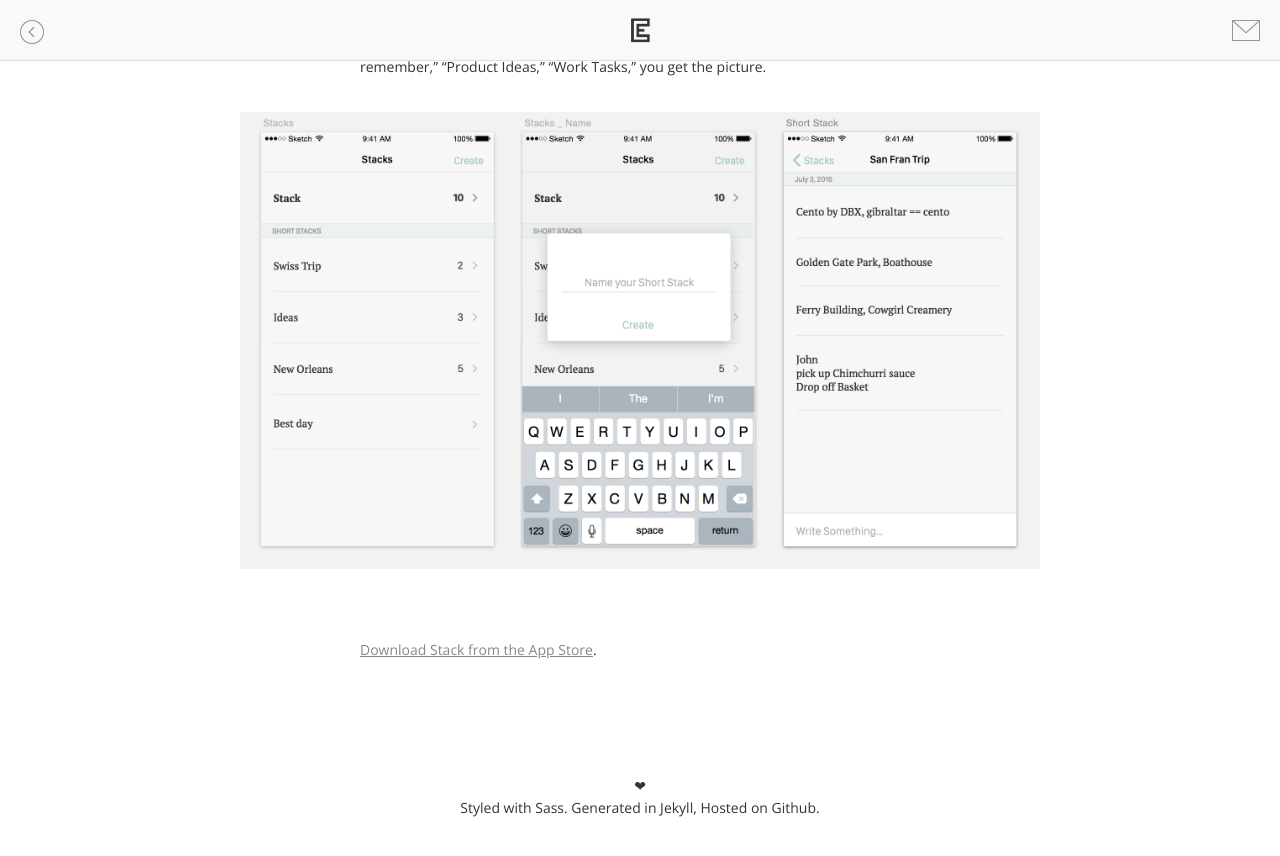
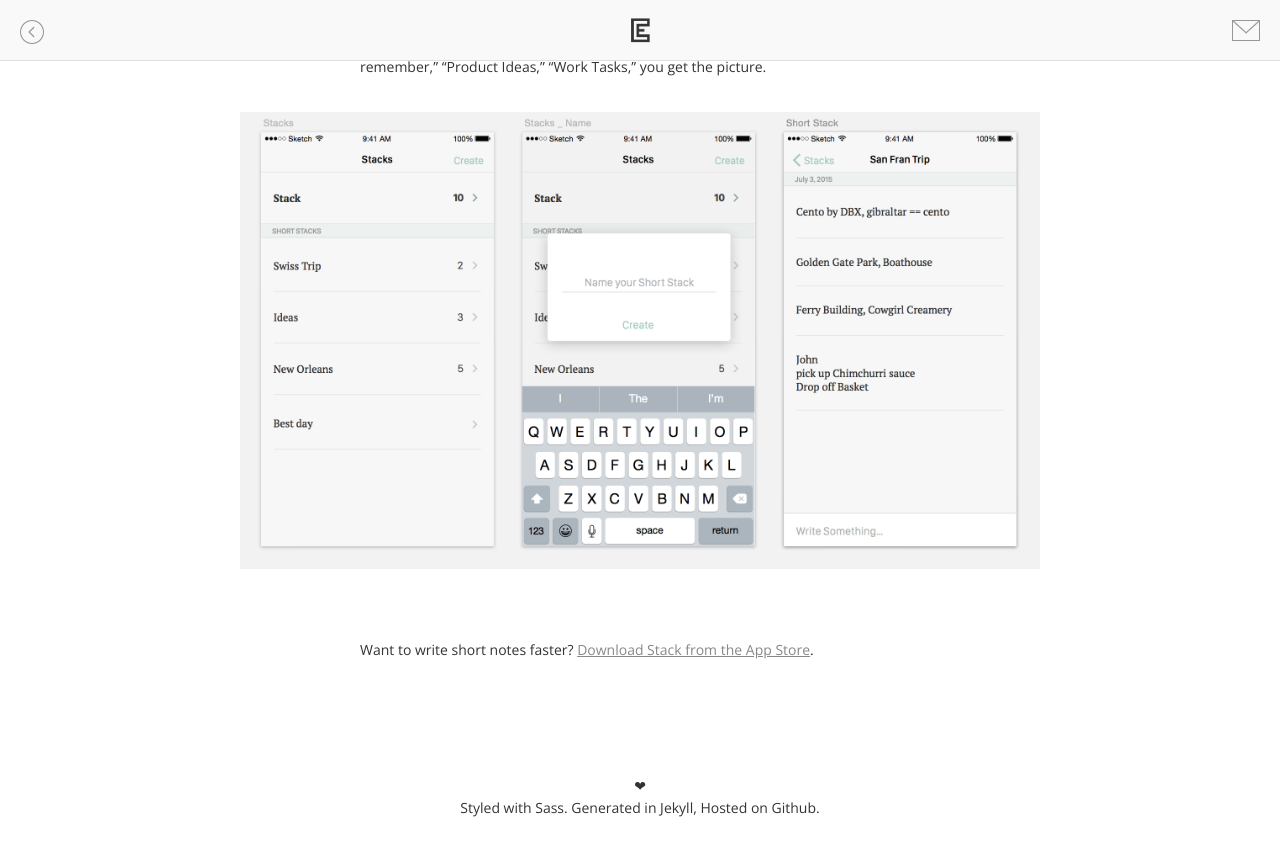
Before and after one commit to edchao/edchao.github.io, a Jekyll site: the page built from _posts/2015-08-10-stack.markdown, in a window 1280 px wide and 900 px high, scrolled down 1762 px. Shown: the top 856 px of the window. Built offline with Jekyll 4.4.1, drawn with Linux system fonts in a browser that asks for light colours.

Commit message:
Update 2015-08-10-stack.markdown

```diff
--- a/_posts/2015-08-10-stack.markdown
+++ b/_posts/2015-08-10-stack.markdown
@@ -38,4 +38,4 @@
 <img src="{{edchao.github.io}}/assets/img_shortstacks.png" />
 </figure>
 
-<a href="https://itunes.apple.com/us/app/stack-note-stream/id1018692435?mt=8">Download Stack from the App Store</a>.
+Want to write short notes faster? <a href="https://itunes.apple.com/us/app/stack-note-stream/id1018692435?mt=8">Download Stack from the App Store</a>.
```
